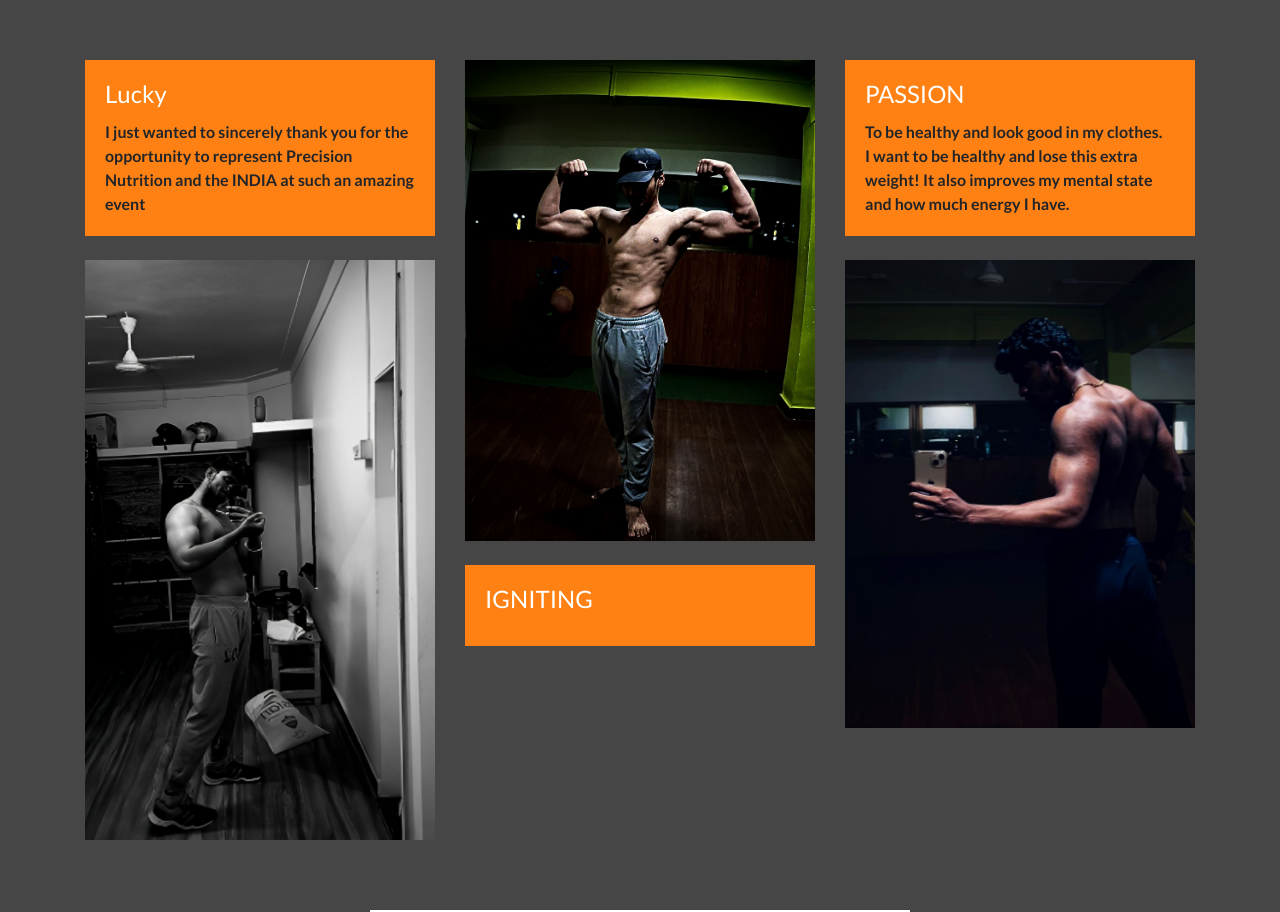
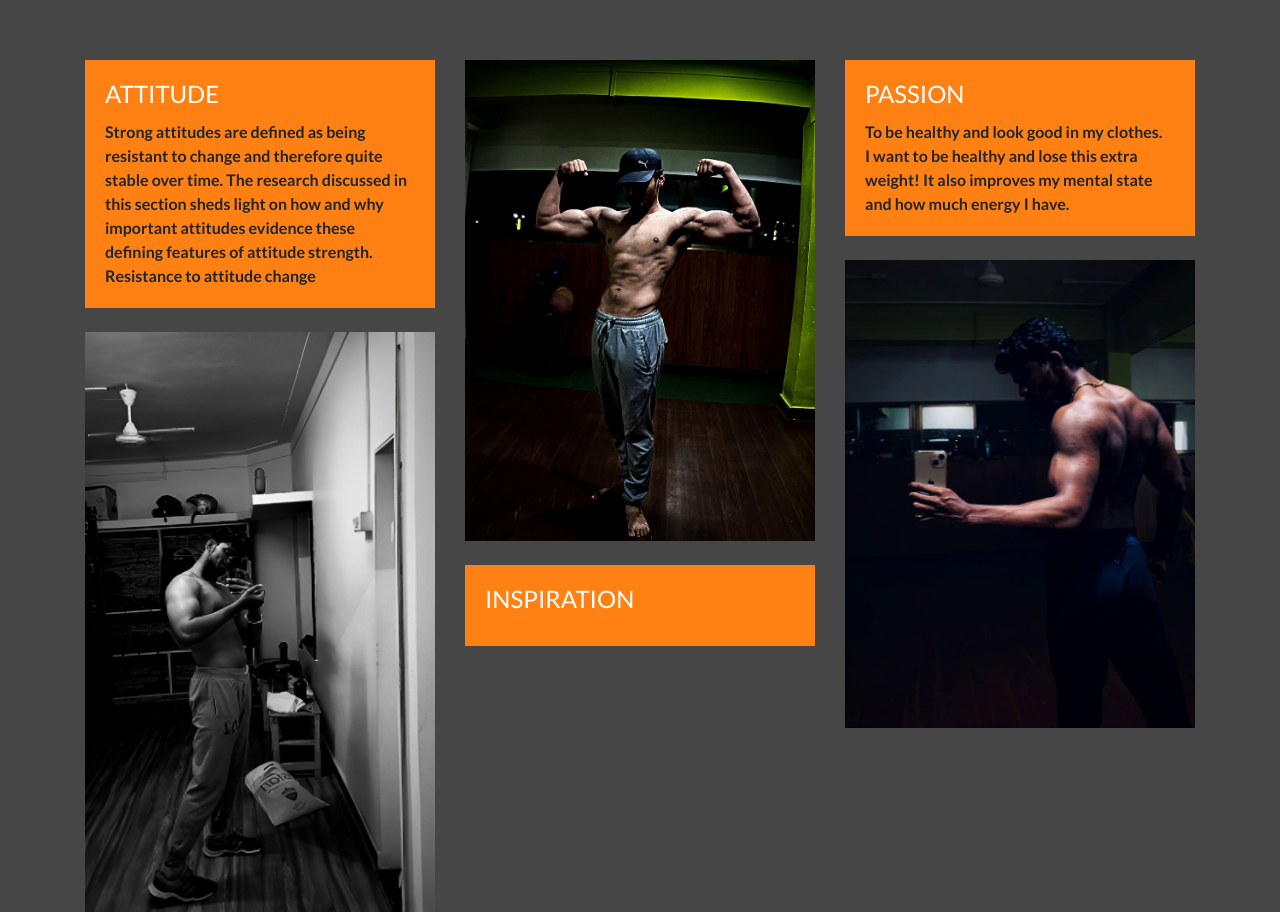
Before and after one commit to CyberSherlock25/Equinox, a plain HTML site: page index.html in a window 1280 px wide. Shown: the part 2399-3311 px from the top of the page. Drawn offline with Linux system fonts and the light colour scheme.

Commit message:
Update index.html

```diff
--- a/index.html
+++ b/index.html
@@ -115,15 +115,15 @@
       <div class="col-md-4">
         <div class="card">
           <div class="card-body mb-4 wow bounceInLeft" data-wow-delay=".25s">
-            <h4 class="card-title">Lucky</h4>
-            <p class="card-text">I just wanted to sincerely thank you for the opportunity to represent Precision Nutrition and the INDIA at such an amazing event </p>
+            <h4 class="card-title">ATTITUDE</h4>
+            <p class="card-text">Strong attitudes are defined as being resistant to change and therefore quite stable over time. The research discussed in this section sheds light on how and why important attitudes evidence these defining features of attitude strength. Resistance to attitude change</p>
           </div>
           <img class="card-img-top img-fluid wow bounceInRight" data-wow-delay=".25s" src="images/g1.jpg" alt="Card image"> </div>
       </div>
       <div class="col-md-4">
         <div class="card"> <img class="card-img-top img-fluid wow bounceInUp" data-wow-delay=".25s" src="images/g2.jpg" alt="Card image">
           <div class="card-body mt-4 wow bounceInDown" data-wow-delay=".25s">
-            <h4 class="card-title">IGNITING</h4>
+            <h4 class="card-title">INSPIRATION</h4>
             <p class="card-text"></p>
           </div>
         </div>
@@ -145,7 +145,7 @@
       <div class="col-md-3 footer1 d-flex wow bounceInLeft" data-wow-delay=".25s">
         <div class="d-flex flex-wrap align-content-center"> <a href="#"><img src="images/equinox1.png" alt="logo" /></a>
 
-          <p><br><a href="#" target="_blank"></a>.</p>
+          <p><br><a href="#" target="_blank"></a></p>
         </div>
       </div>
       <div class="col-md-6 footer2 wow bounceInUp" data-wow-delay=".25s" id="contact">
```
